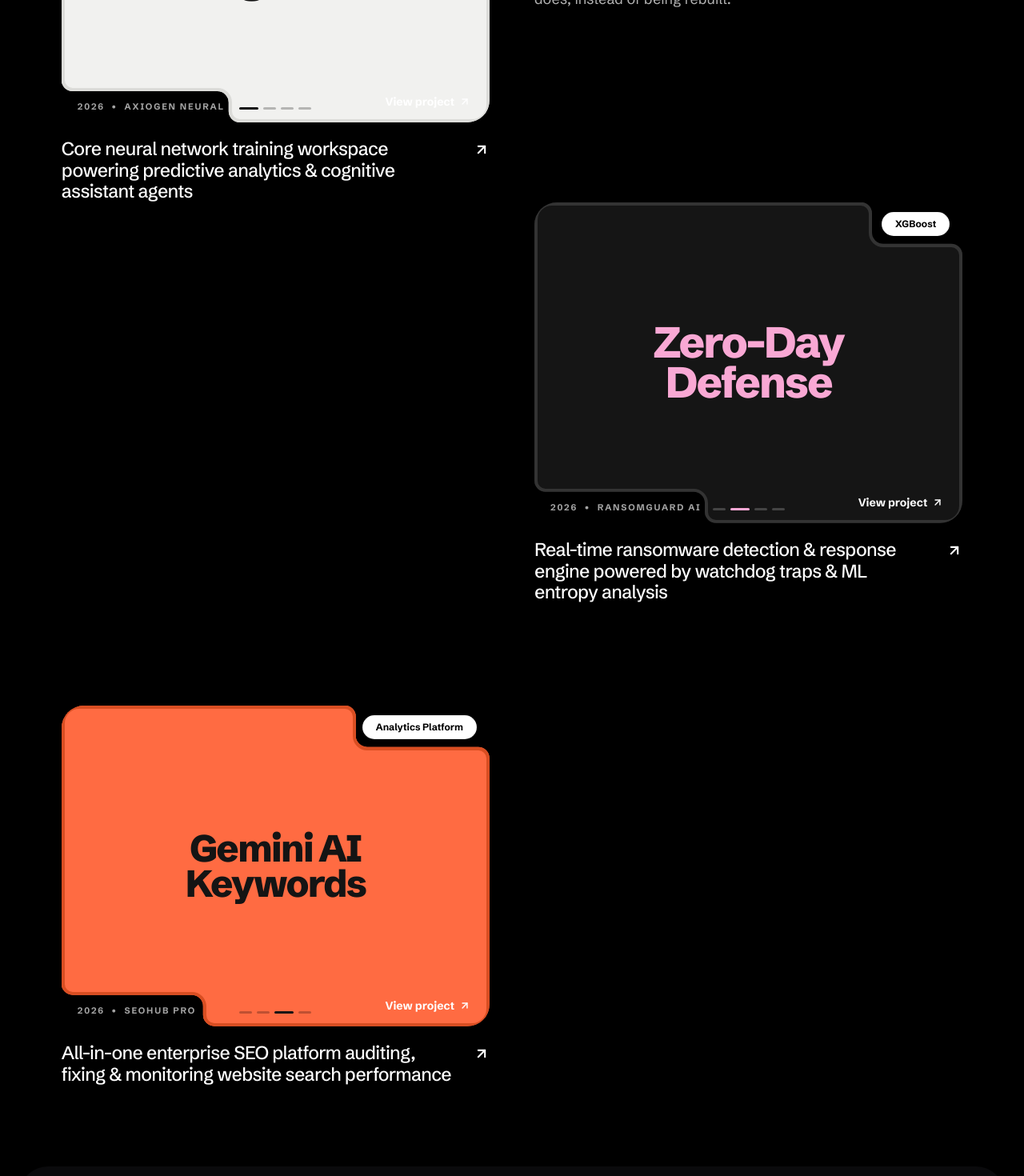
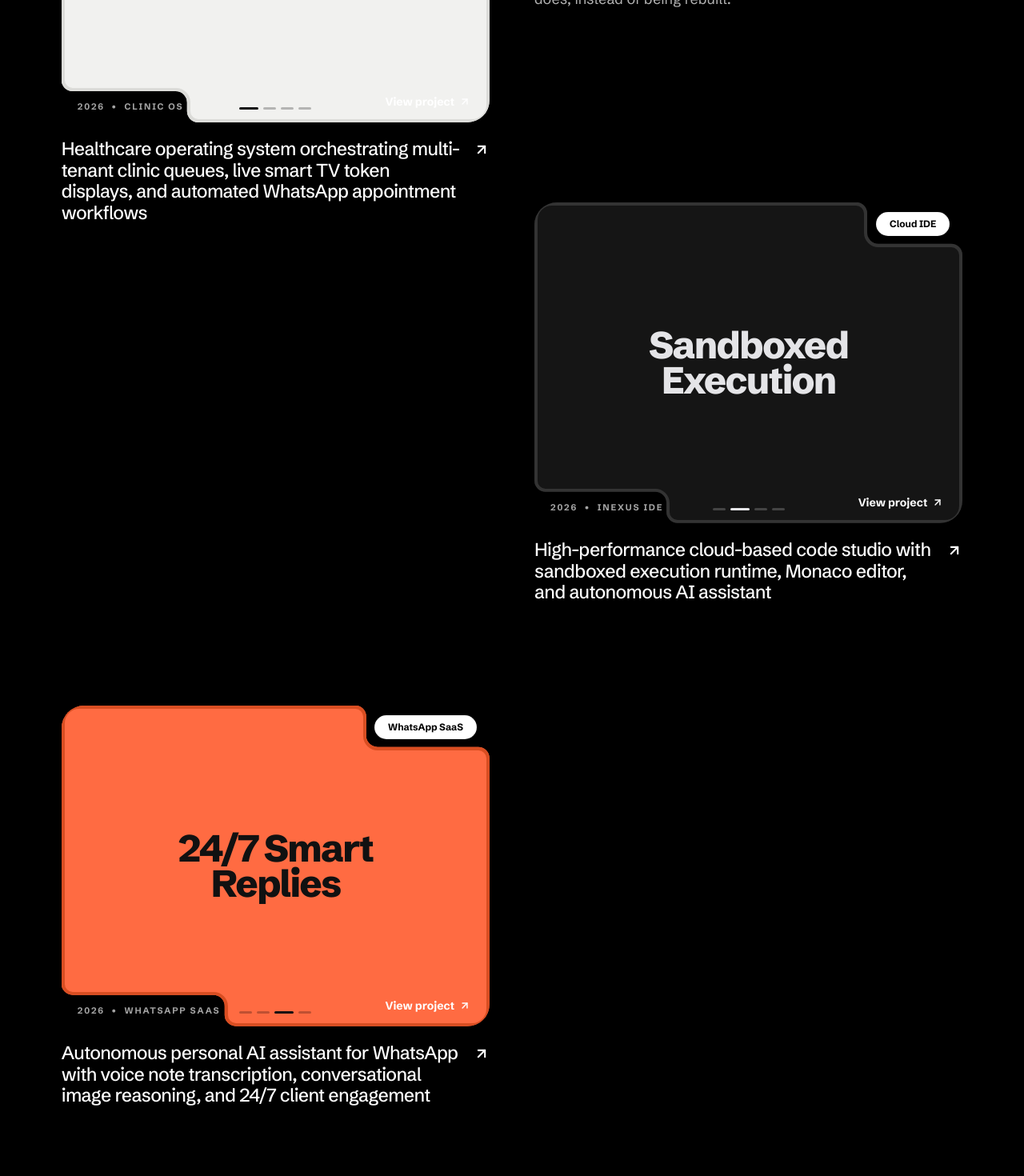
Before and after one commit to axiogenai/portfolio-redesign, a Next.js app: page / in a window 1280 px wide. Shown: the part 1940-3410 px from the top of the page at 80% size. Built offline with nearby package versions, Linux system fonts and the light colour scheme; no server answers; the database is empty; what world-atlas would draw is missing.

Commit message:
feat(portfolio): update Selected Work with ClinicOS, iNexus IDE, and WhatsApp SaaS

```diff
--- a/components/SelectedWork.tsx
+++ b/components/SelectedWork.tsx
@@ -35,57 +35,57 @@ const defaultProjects: ProjectItem[] = [
   {
     id: 1,
     year: "2026",
-    client: "AXIOGEN NEURAL",
-    title: "Core neural network training workspace powering predictive analytics & cognitive assistant agents",
-    image: "/axiogen-neural.jpg",
-    tags: ["PyTorch"],
-    href: "/our-work",
+    client: "CLINIC OS",
+    title: "Healthcare operating system orchestrating multi-tenant clinic queues, live smart TV token displays, and automated WhatsApp appointment workflows",
+    image: "/axiogen-clinicos.jpg",
+    tags: ["Healthcare OS"],
+    href: "/insights/building-clinicos-healthcare-operating-system",
     bezelColor: "#dcdcd9",
     stage: {
       tone: "light",
       phrases: [
-        { words: ["Cognitive", "Agents"], color: "#111111" },
-        { words: ["Neural", "Intelligence"], color: "#111111" },
-        { words: ["Predictive", "Analytics"], color: "#4F46E5" },
-        { words: ["Real-time", "Inference"], color: "#111111" },
+        { words: ["Healthcare", "Operating System"], color: "#111111" },
+        { words: ["Real-Time", "Queue TV"], color: "#0D9488" },
+        { words: ["Digital", "Prescriptions"], color: "#111111" },
+        { words: ["WhatsApp", "Telemetry"], color: "#111111" },
       ],
     },
   },
   {
     id: 2,
     year: "2026",
-    client: "RANSOMGUARD AI",
-    title: "Real-time ransomware detection & response engine powered by watchdog traps & ML entropy analysis",
-    image: "/axiogen-cyber.jpg",
-    tags: ["XGBoost"],
+    client: "INEXUS IDE",
+    title: "High-performance cloud-based code studio with sandboxed execution runtime, Monaco editor, and autonomous AI assistant",
+    image: "/axiogen-inexus.jpg",
+    tags: ["Cloud IDE"],
     href: "/our-work",
     bezelColor: "#333333",
     stage: {
       tone: "dark",
       phrases: [
-        { words: ["Active", "Shield"], color: "#FFFFFF" },
-        { words: ["Zero-Day", "Defense"], color: "#F9A8D4" },
-        { words: ["Entropy", "Analysis"], color: "#67E8F9" },
-        { words: ["Watchdog", "Traps"], color: "#BEF264" },
+        { words: ["Cloud Code", "Studio"], color: "#FFFFFF" },
+        { words: ["Sandboxed", "Execution"], color: "#E4E4E7" },
+        { words: ["Multi-Language", "Runtime"], color: "#A1A1AA" },
+        { words: ["Autonomous", "AI Assistant"], color: "#F4F4F5" },
       ],
     },
   },
   {
     id: 3,
     year: "2026",
-    client: "SEOHUB PRO",
-    title: "All-in-one enterprise SEO platform auditing, fixing & monitoring website search performance",
-    image: "/axiogen-seo.jpg",
-    tags: ["Analytics Platform"],
-    href: "https://seohubpro.vercel.app",
+    client: "WHATSAPP SAAS",
+    title: "Autonomous personal AI assistant for WhatsApp with voice note transcription, conversational image reasoning, and 24/7 client engagement",
+    image: "/axiogen-whatsapp.jpg",
+    tags: ["WhatsApp SaaS"],
+    href: "/our-work",
     bezelColor: "#d94e22",
     stage: {
       tone: "accent",
       phrases: [
-        { words: ["Search", "Dominance"], color: "#111111" },
-        { words: ["Built", "to Rank"], color: "#111111" },
-        { words: ["Gemini AI", "Keywords"], color: "#141414" },
-        { words: ["Core Web", "Vitals"], color: "#111111" },
+        { words: ["WhatsApp", "AI Assistant"], color: "#111111" },
+        { words: ["Voice Note", "Reasoning"], color: "#141414" },
+        { words: ["24/7 Smart", "Replies"], color: "#111111" },
+        { words: ["Instant", "Takeover"], color: "#111111" },
       ],
     },
   },
--- a/public/projects.json
+++ b/public/projects.json
@@ -1,4 +1,52 @@
 [
+  {
+    "id": "2174c003-0bf9-4562-a93f-36bc5ed3e602",
+    "name": "ClinicOS",
+    "category": "Healthcare & Medical SaaS",
+    "year": "2026",
+    "desc": "Healthcare operating system orchestrating multi-tenant clinic workflows, real-time queue displays, digital prescriptions, and automated WhatsApp patient communication.",
+    "tech": [
+      "Distributed SaaS",
+      "Real-Time Pub/Sub",
+      "Smart TV Engine",
+      "WhatsApp Gateway"
+    ],
+    "display_order": 0,
+    "hidden": false,
+    "link": "https://team.axiogen.in/insights/building-clinicos-healthcare-operating-system"
+  },
+  {
+    "id": "inexus-ide-cloud-studio-2026",
+    "name": "iNexus IDE",
+    "category": "Developer Tools & Cloud Studio",
+    "year": "2026",
+    "desc": "High-performance cloud-based code studio with sandboxed execution runtime, Monaco editor, and autonomous AI code assistant.",
+    "tech": [
+      "Cloud IDE",
+      "Judge0 Engine",
+      "Monaco Editor",
+      "Groq AI Assistant"
+    ],
+    "link": "https://github.com/axiogenai/online-ide",
+    "display_order": 1,
+    "hidden": false
+  },
+  {
+    "id": "whatsapp-ai-saas-pulse-2026",
+    "name": "Axiogen WhatsApp AI",
+    "category": "Autonomous AI & Conversational SaaS",
+    "year": "2026",
+    "desc": "Autonomous personal AI assistant for WhatsApp with voice note transcription, conversational image reasoning, and 24/7 client engagement.",
+    "tech": [
+      "WhatsApp SaaS",
+      "Voice Note Transcription",
+      "Conversational AI",
+      "CRM Webhooks"
+    ],
+    "link": "https://github.com/axiogenai/whatsapp-saas",
+    "display_order": 2,
+    "hidden": false
+  },
   {
     "id": "69d396a1-5015-4bb7-8a7f-39ebd46b6804",
     "name": "SEOHub",
@@ -12,7 +60,7 @@
       "PageSpeed API"
     ],
     "link": "https://seohubpro.vercel.app",
-    "display_order": 0,
+    "display_order": 3,
     "hidden": false
   },
   {
@@ -28,7 +76,7 @@
       "HTML",
       "CSS"
     ],
-    "display_order": 1,
+    "display_order": 4,
     "hidden": false
   },
   {
@@ -44,7 +92,7 @@
       "typescript"
     ],
     "link": "https://rebuildly.vercel.app",
-    "display_order": 2,
+    "display_order": 5,
     "hidden": false
   },
   {
@@ -60,7 +108,7 @@
       "SQLite"
     ],
     "link": "https://invenscope.vercel.app/",
-    "display_order": 3,
+    "display_order": 6,
     "hidden": false
   },
   {
@@ -76,7 +124,7 @@
       "Docker"
     ],
     "link": "https://axiogen.in",
-    "display_order": 4,
+    "display_order": 7,
     "hidden": false
   },
   {
@@ -92,7 +140,7 @@
       "Socket.IO",
       "SQLite"
     ],
-    "display_order": 5,
+    "display_order": 8,
     "hidden": false
   },
   {
@@ -108,7 +156,7 @@
       "PostgreSQL",
       "Docker"
     ],
-    "display_order": 6,
+    "display_order": 9,
     "hidden": false
   },
   {
@@ -123,7 +171,7 @@
       "Vitest",
       "Node.js"
     ],
-    "display_order": 7,
+    "display_order": 10,
     "hidden": false
   },
   {
@@ -139,7 +187,7 @@
       "CSS"
     ],
     "link": "https://truth-lenspro.vercel.app/",
-    "display_order": 8,
+    "display_order": 11,
     "hidden": false
   },
   {
@@ -155,7 +203,7 @@
       "TailwindCSS"
     ],
     "link": "https://blockchainforge.vercel.app",
-    "display_order": 9,
+    "display_order": 12,
     "hidden": false
   },
   {
@@ -171,7 +219,7 @@
       "PostgreSQL"
     ],
     "link": "https://naac-nine.vercel.app",
-    "display_order": 10,
+    "display_order": 13,
     "hidden": false
   },
   {
@@ -187,7 +235,7 @@
       "TailwindCSS"
     ],
     "link": "https://sessionwarden.in",
-    "display_order": 11,
+    "display_order": 14,
     "hidden": false
   },
   {
@@ -203,7 +251,7 @@
       "Vanilla CSS"
     ],
     "link": "https://luminabackgrounds.vercel.app",
-    "display_order": 12,
+    "display_order": 15,
     "hidden": false
   },
   {
@@ -218,22 +266,7 @@
       "Tailwind CSS",
       "Node.js"
     ],
-    "display_order": 13,
-    "hidden": false
-  },
-  {
-    "id": "2174c003-0bf9-4562-a93f-36bc5ed3e602",
-    "name": "Axiogen ClinicOS",
-    "category": "Healthcare & Medical SaaS",
-    "year": "2026",
-    "desc": "Comprehensive medical clinic management system, EHR, patient queue management, and electronic prescription engine.",
-    "tech": [
-      "Next.js",
-      "TypeScript",
-      "Tailwind CSS",
-      "Supabase"
-    ],
-    "display_order": 14,
+    "display_order": 16,
     "hidden": false
   },
   {
@@ -249,7 +282,7 @@
       "FastAPI",
       "Groq AI"
     ],
-    "display_order": 15,
+    "display_order": 17,
     "hidden": false
   },
   {
@@ -264,7 +297,7 @@
       "Node.js",
       "MongoDB"
     ],
-    "display_order": 16,
+    "display_order": 18,
     "hidden": false
   },
   {
@@ -280,7 +313,7 @@
       "Tree-Sitter",
       "Docker"
     ],
-    "display_order": 17,
+    "display_order": 19,
     "hidden": false
   },
   {
@@ -296,7 +329,7 @@
       "CSS3",
       "REST APIs"
     ],
-    "display_order": 18,
+    "display_order": 20,
     "hidden": false
   },
   {
@@ -311,7 +344,7 @@
       "Tailwind CSS",
       "PostgreSQL"
     ],
-    "display_order": 19,
+    "display_order": 21,
     "hidden": false
   },
   {
@@ -319,14 +352,14 @@
     "name": "Maison Velours",
     "category": "Luxury E-Commerce",
     "year": "2026",
-    "desc": "Maison Velours — Luxury Women Ethnic Saree & Bridal Store with interactive catalog, digital showcase, and seamless checkout.",
+    "desc": "Maison Velours \u2014 Luxury Women Ethnic Saree & Bridal Store with interactive catalog, digital showcase, and seamless checkout.",
     "tech": [
       "Next.js",
       "TypeScript",
       "Tailwind CSS",
       "Framer Motion"
     ],
-    "display_order": 20,
+    "display_order": 22,
     "hidden": false
   },
   {
@@ -341,7 +374,7 @@
       "CSS3",
       "Bootstrap"
     ],
-    "display_order": 21,
+    "display_order": 23,
     "hidden": false
   },
   {
@@ -356,7 +389,7 @@
       "Tailwind CSS",
       "Supabase"
     ],
-    "display_order": 22,
+    "display_order": 24,
     "hidden": false
   },
   {
@@ -371,7 +404,7 @@
       "Express",
       "Redis"
     ],
-    "display_order": 23,
+    "display_order": 25,
     "hidden": false
   }
 ]
```
